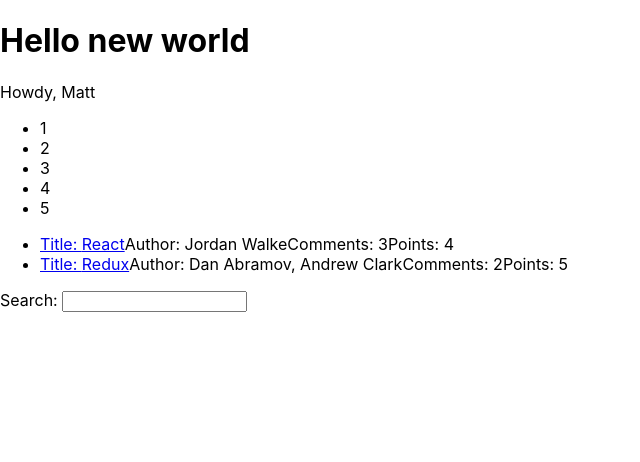
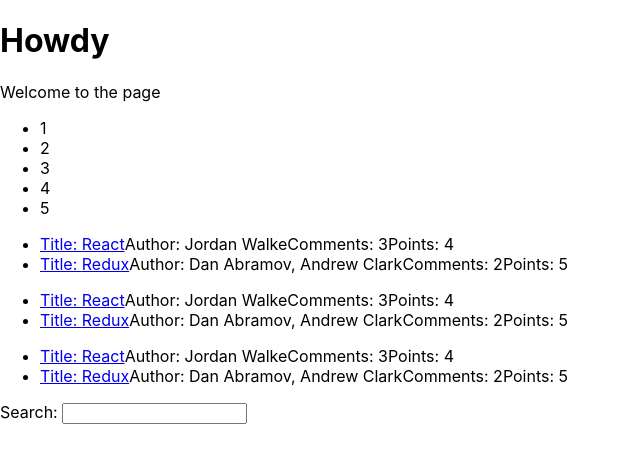
Before and after one commit to MattElks/hacker-stories, a React (Create React App) app: page / in a window 1280 px wide. Shown: the top 462 px of the page, without its empty margins (0-640 px from the left). Built offline with nearby package versions, Linux system fonts and the light colour scheme.

Commit message:
Welcome function component added

```diff
--- a/src/App.js
+++ b/src/App.js
@@ -1,11 +1,4 @@
 import * as React from "react";
-
-const title = "Hello new world";
-
-const welcome = {
-  name: "Matt",
-  message: "Howdy, ",
-};
 
 const numArr = [1, 2, 3, 4, 5];
 const arrList = numArr.map((num) => <li>{num}</li>);
@@ -57,16 +50,22 @@ function Search() {
   );
 }
 
-function getTitle(title) {
-  return title;
+function Welcome() {
+  return (
+    <div>
+      <h1>Howdy</h1>
+      <p>Welcome to the page</p>
+    </div>
+  );
 }
 
 function App() {
   return (
     <div>
-      <h1>{getTitle(title)}</h1>
-      <p>{welcome.message + welcome.name}</p>
+      <Welcome />
       <ul>{arrList}</ul>
+      <List />
+      <List />
       <List />
       <Search />
     </div>
```
